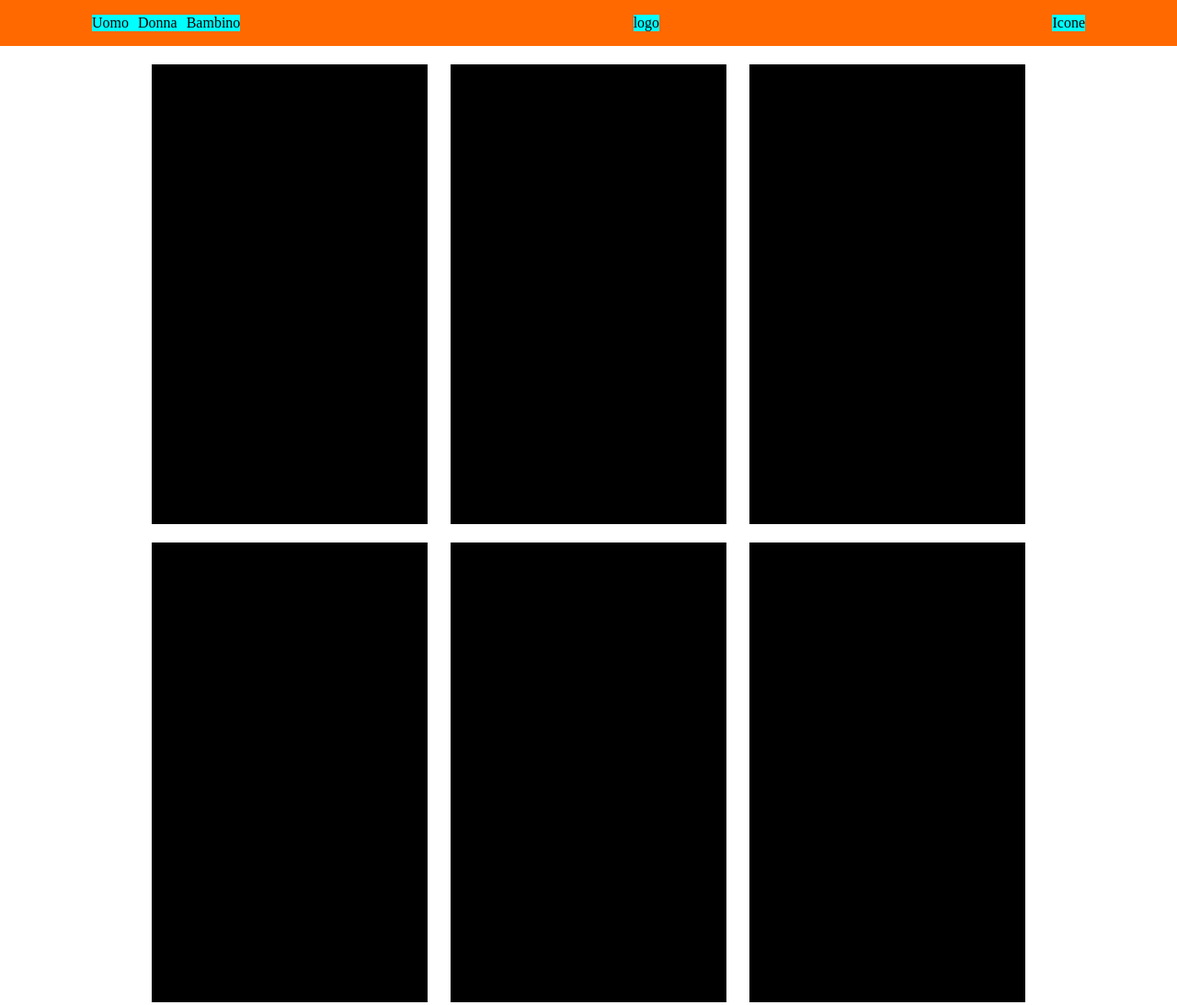
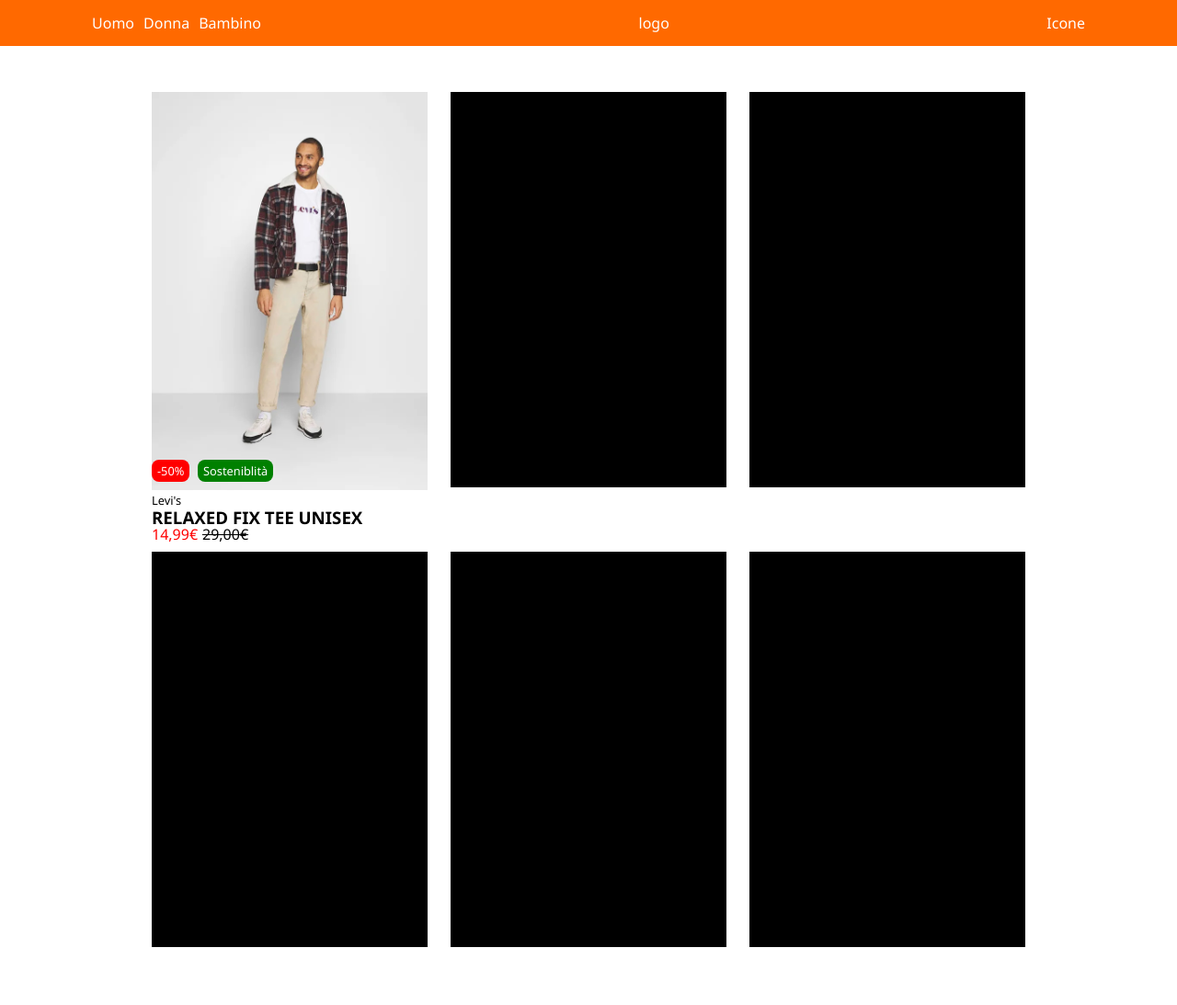
Before and after one commit to LuisJann/html-css-boolando, a plain HTML site: page index.html in a window 1280 px wide. Shown: the top 1093 px of the page at 92% size. Drawn offline with Linux system fonts and the light colour scheme.

Commit message:
1^ card impostata

```diff
--- a/css/style.css
+++ b/css/style.css
@@ -6,18 +6,24 @@
 
 /* COMMON */
 
-.debug{
-    background-color: aqua;
+html{
+    font-family: 'Segoe UI', Tahoma, Geneva, Verdana, sans-serif;
 }
 
 .t-white{
     color: white;
 }
 
+.t-red{
+    color: red;
+}
+
 .background{
     background-color: #ff6900;
     width: 100%;
     height: 50px;
+    position: fixed;
+    z-index: 1;
 }
 
 .container{
@@ -31,6 +37,7 @@
 .container-card{
     width: 100%;
     margin: 0 auto;
+    padding-top: 80px;
     max-width: 1000px;
     align-items: center;
     display: flex;
@@ -56,11 +63,67 @@
 /* MAIN */
 .card{
     width: 300px;
-    height: 500px;
+    height: 430px;
     margin-top: 20px;
+    position: relative;
+    margin-bottom: 50px;
 
     /* debug */
     background-color: black;
+}
+
+.image1{
+    width: 100%;
+    position: absolute;
+}
+
+.image1b{
+    width: 100%;
+    position: absolute;
+}
+
+.discount{
+    position: absolute;
+    top: 400px;
+    background-color: red;
+    padding: 3px 6px 3px 6px;
+    font-size: .8em;
+    border-radius: 8px;
+}
+
+.label{
+    position: absolute;
+    top: 400px;
+    left: 50px;
+    background-color: green;
+    padding: 3px 6px 3px 6px;
+    font-size: .8em;
+    border-radius: 8px;
+}
+
+.brand{
+    position: absolute;
+    top: 100%;
+    padding-top: 5px;
+    font-size: .8em;
+}
+
+.title{
+    position: absolute;
+    top: 450px;
+
+}
+
+.n-price{
+    position: absolute;
+    top: 470px;
+}
+
+.o-price{
+    position: absolute;
+    top: 470px;
+    left: 55px;
+    text-decoration: line-through;
 }
 
 /* FOOTER */
--- a/index.html
+++ b/index.html
@@ -4,6 +4,9 @@
     <meta charset="UTF-8">
     <meta http-equiv="X-UA-Compatible" content="IE=edge">
     <meta name="viewport" content="width=device-width, initial-scale=1.0">
+     <!-- FONT -->
+     <link rel="stylesheet" href="https://cdnjs.cloudflare.com/ajax/libs/font-awesome/6.2.0/css/all.min.css" integrity="sha512-xh6O/CkQoPOWDdYTDqeRdPCVd1SpvCA9XXcUnZS2FmJNp1coAFzvtCN9BmamE+4aHK8yyUHUSCcJHgXloTyT2A==" crossorigin="anonymous" referrerpolicy="no-referrer" />
+     <!-- STYLE -->
     <link rel="stylesheet" href="css/style.css">
     <title>Document</title>
 </head>
@@ -12,16 +15,16 @@
     <header>
         <div class="container background">
             <div>
-                <ul class="debug menu-item1">
+                <ul class="t-white menu-item1">
                     <li>Uomo</li>
                     <li class="item">Donna</li>
                     <li>Bambino</li>
                 </ul>
             </div>
-            <div class="menu-item2 debug">
+            <div class="menu-item2 t-white">
                 logo
             </div>
-            <div class="menu-item3 debug">
+            <div class="menu-item3 t-white">
                 Icone
             </div>
         </div>
@@ -31,7 +34,16 @@
     <!-- MAIN -->
     <main>
         <section class="container-card">
-            <div class="card"></div>
+            <div class="card">
+                <img class="image1" src="img/1.webp" alt="">
+                <img class="image1b" src="img/1b.webp" alt="">
+                <span class="discount t-white">-50%</span>
+                <span class="label t-white">Sosteniblità</span>
+                <span class="brand">Levi's</span>
+                <h3 class="title">RELAXED FIX TEE UNISEX</h3>
+                <span class="n-price t-red">14,99€</span>
+                <span class="o-price">29,00€</span>
+            </div>
 
             <div class="card"></div>
 
```
